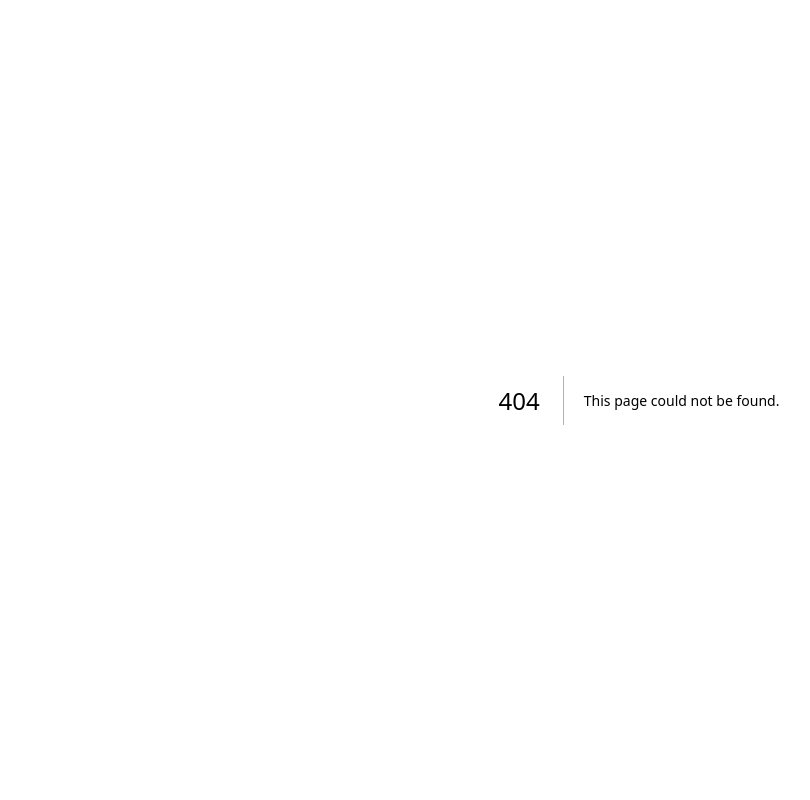
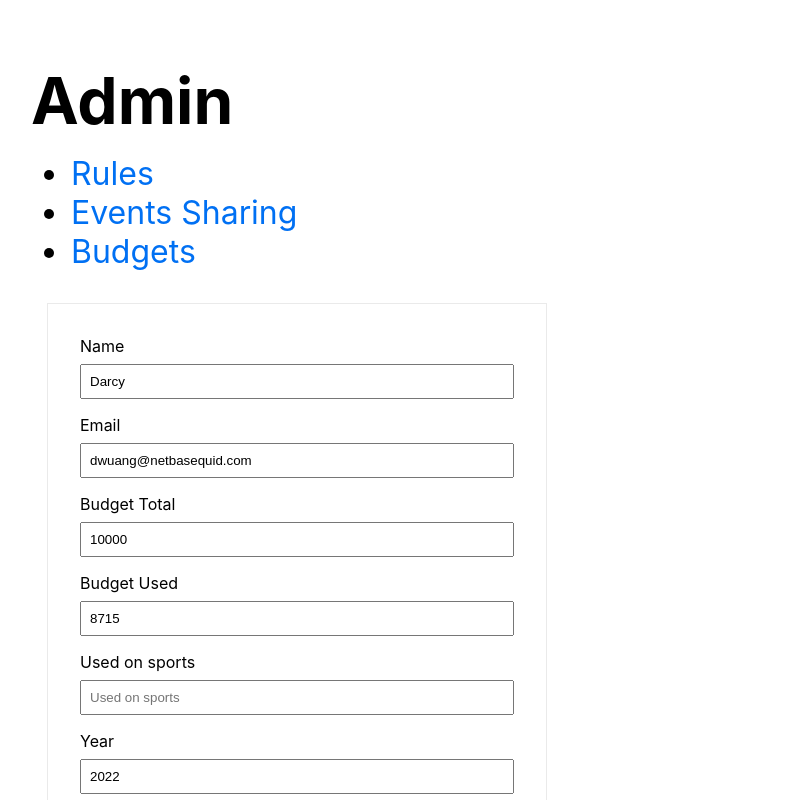
Before and after one commit to expectNothin9/happy-hours, a Next.js app: page /admin in a window 1280 px wide. Before the commit this address had no page. Shown: the top 800 px of the page, without its empty margins (1-811 px from the left). Built offline with nearby package versions, Linux system fonts and the light colour scheme.

Commit message:
feat: admin demo for PB API need auth token (create budgets record)

```diff
--- a/package.json
+++ b/package.json
@@ -12,6 +12,7 @@
     "eslint": "8.28.0",
     "eslint-config-next": "13.0.4",
     "next": "13.0.4",
+    "pocketbase": "^0.8.1",
     "react": "18.2.0",
     "react-dom": "18.2.0"
   }
--- /dev/null
+++ b/pages/admin/index.js
@@ -0,0 +1,95 @@
+import Head from 'next/head'
+import Link from 'next/link'
+import commonStyles from '../../styles/common.module.css'
+import adminStyles from '../../styles/admin/index.module.css'
+import { useRef } from 'react'
+
+export default function Admin() {
+  const formRef = useRef()
+  const handleSubmit = async (event) => {
+    event.preventDefault()
+    const fields = Array.from(formRef.current.elements).reduce((acc, cur) => {
+      if (cur.type !== 'submit') {
+        return { ...acc, [cur.name]: cur.value }
+      }
+      return acc
+    }, {})
+    const resp = await fetch('/api/admin/budgets', {
+      method: 'POST',
+      headers: {
+        'Content-Type': 'application/json',
+      },
+      body: JSON.stringify(fields),
+    })
+    // FIXME: response handling
+    console.log(resp)
+  }
+  return (
+    <div className={commonStyles.container}>
+      <Head>
+        <title>Admin - Happy Hours</title>
+        <meta name="description" content="Generated by create next app" />
+        <link rel="icon" href="/favicon.ico" />
+      </Head>
+      <main className={commonStyles.main}>
+        <h1 className={commonStyles.title}>Admin</h1>
+        <nav className={commonStyles.nav}>
+          <ul>
+            <li>
+              <Link href="/happy-hours/rules">Rules</Link>
+            </li>
+            <li>
+              <Link href="/happy-hours/events-sharing">Events Sharing</Link>
+            </li>
+            <li>
+              <Link href="/happy-hours/budgets">Budgets</Link>
+            </li>
+          </ul>
+        </nav>
+        <form ref={formRef} className={adminStyles.form} onSubmit={handleSubmit}>
+          <label htmlFor="name-input">
+            Name
+            <input id="name-input" name="name" value="Darcy" readOnly />
+          </label>
+          <label htmlFor="email-input">
+            Email
+            <input
+              id="email-input"
+              type="email"
+              name="email"
+              value="dwuang@netbasequid.com"
+              readOnly
+            />
+          </label>
+          <label htmlFor="total-input">
+            Budget Total
+            <input id="total-input" type="number" name="total" value="10000" readOnly />
+          </label>
+          <label htmlFor="used-input">
+            Budget Used
+            <input id="used-input" type="number" name="used" value="8715" readOnly />
+          </label>
+          <label htmlFor="used-on-sports-input">
+            Used on sports
+            <input
+              id="sed-on-sports-input"
+              type="number"
+              name="usedOnSports"
+              value=""
+              placeholder="Used on sports"
+              readOnly
+            />
+          </label>
+          <label htmlFor="year-input">
+            Year
+            <input id="year-input" name="year" value="2022" readOnly />
+          </label>
+          <div className={adminStyles['submit-button-box']}>
+            <input type="submit" value="Submit" />
+          </div>
+        </form>
+      </main>
+      <footer className={commonStyles.footer}>I&apos;m Footer 😂</footer>
+    </div>
+  )
+}
--- /dev/null
+++ b/pages/api/admin/budgets.js
@@ -0,0 +1,22 @@
+import PocketBase from 'pocketbase'
+
+const pb = new PocketBase('http://127.0.0.1:8090')
+
+export default async function handler(req, res) {
+  if (req.method !== 'POST') {
+    res.status(404).json({ message: 'not found' })
+    return false
+  }
+  // create budgets records on PocketBase (with auth token)
+  await pb.admins.authWithPassword(process.env.PB_USERNAME, process.env.PB_PASSWORD)
+  const resp = await fetch('http://127.0.0.1:8090/api/collections/budgets/records', {
+    method: 'POST',
+    headers: {
+      Authorization: pb.authStore.token,
+      'Content-Type': 'application/json',
+    },
+    body: JSON.stringify(req.body),
+  })
+  const parsedResp = await resp.json()
+  res.status(resp.status).json(parsedResp)
+}
--- /dev/null
+++ b/styles/admin/index.module.css
@@ -0,0 +1,32 @@
+.form {
+  width: 500px;
+  padding: 2rem;
+  margin: 1rem;
+  border: 1px solid #eaeaea;
+}
+
+.form label {
+  display: flex;
+  flex-direction: column;
+  margin-bottom: 1rem;
+}
+
+.form label > input {
+  margin-top: 0.5rem;
+  padding: 0.5rem;
+}
+
+.submit-button-box {
+  display: flex;
+  justify-content: flex-end;
+}
+
+.submit-button-box input[type="submit"] {
+  padding: 0.5rem 1rem;
+}
+
+@media (prefers-color-scheme: dark) {
+  .form  {
+    border-color: #222;
+  }
+}
```
Also changed, not shown: 2 other files (tests, documents, lock files or other folders).
